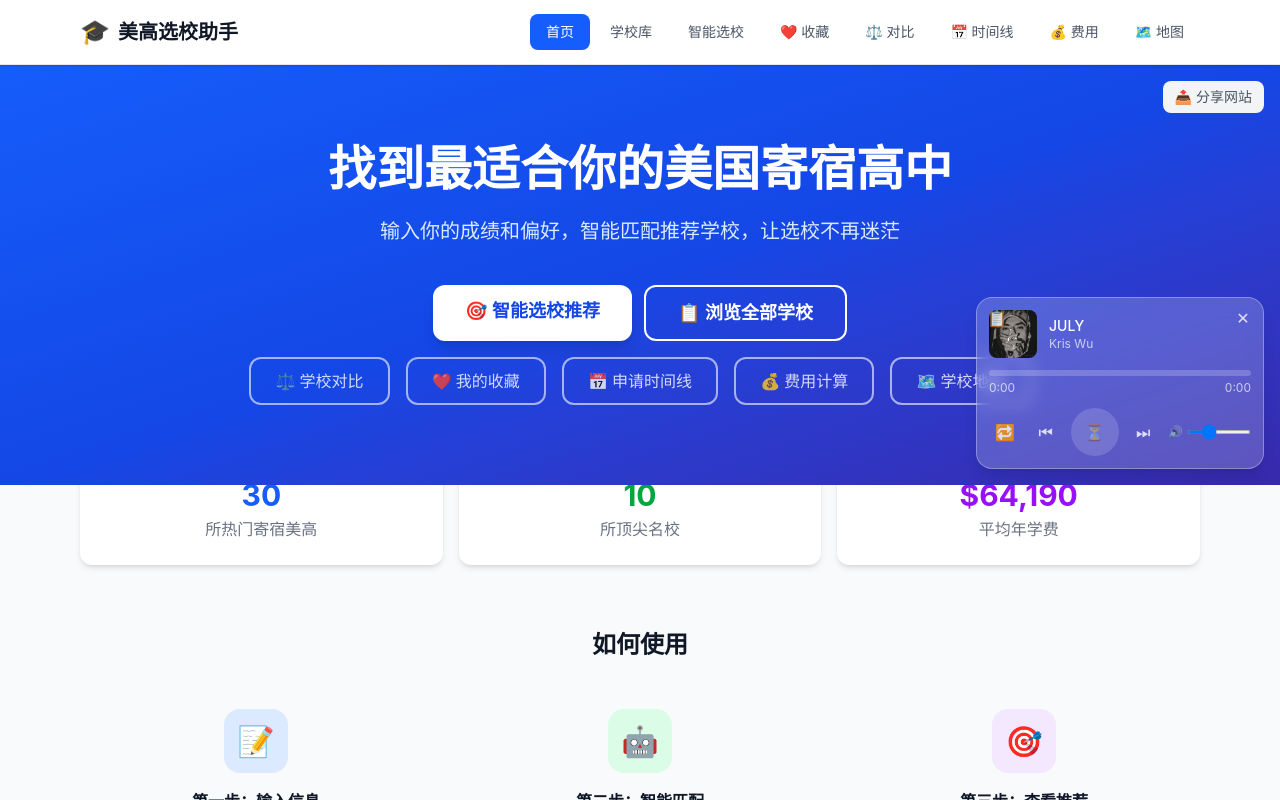
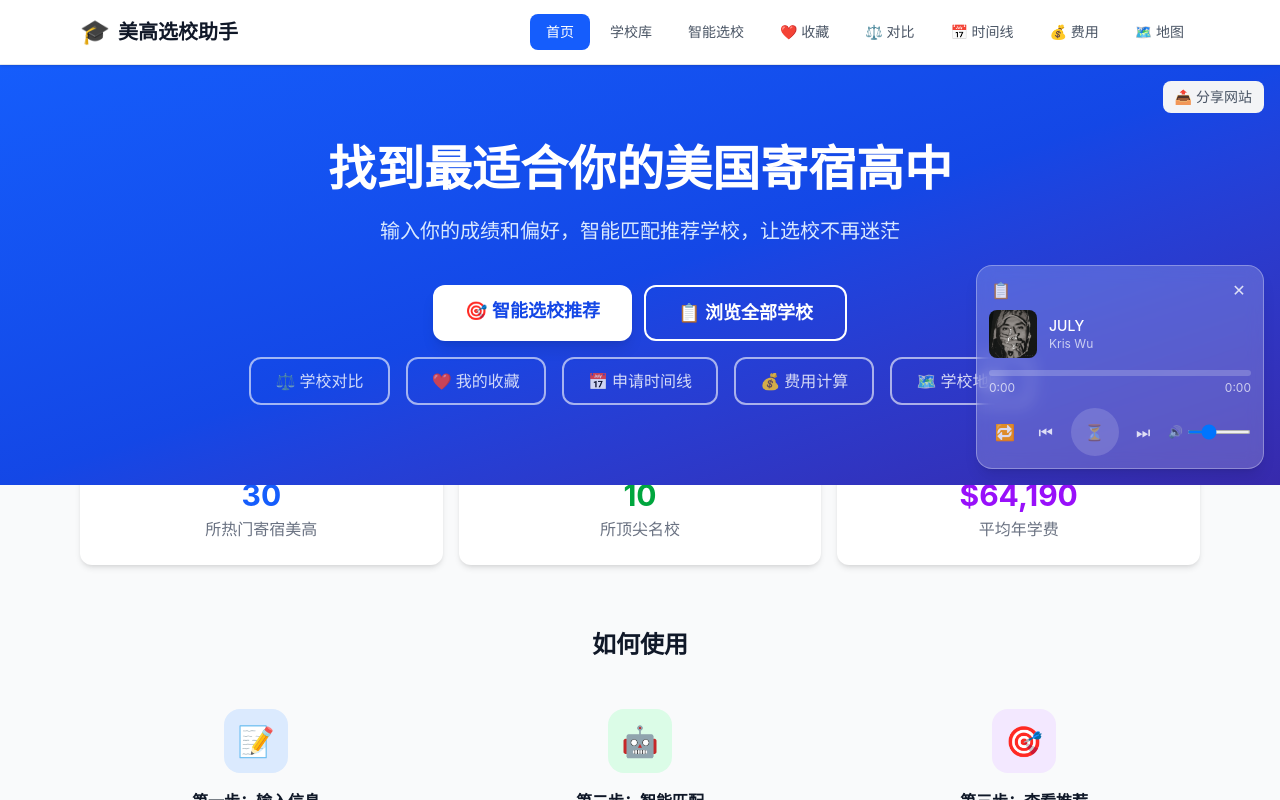
Before and after one commit to Hshyyy/meigao-helper, a React (Vite) app: page / in a window 1280 px wide. Both pictures are taken after a click on the button 1240 px from the left and 445 px from the top of the page. Shown: the top 800 px of the page. Built offline with nearby package versions, Linux system fonts and the light colour scheme.

Commit message:
播放器修复：歌单独立关闭，按钮位置调整

```diff
--- a/src/components/MusicPlayer.tsx
+++ b/src/components/MusicPlayer.tsx
@@ -113,7 +113,6 @@ export default function MusicPlayer() {
     setCurrentTrack(index);
     audio.src = playlist[index].file;
     audio.load();
-    // 自动播放
     audio.play().catch((err) => {
       console.log("播放失败:", err);
       setIsPlaying(false);
@@ -196,6 +195,17 @@ export default function MusicPlayer() {
   // 计算进度百分比
   const progress = duration > 0 ? (currentTime / duration) * 100 : 0;
 
+  // 关闭播放器（同时关闭歌单）
+  const closePlayer = () => {
+    setExpanded(false);
+    setShowList(false);
+  };
+
+  // 只关闭歌单
+  const closeList = () => {
+    setShowList(false);
+  };
+
   if (playlist.length === 0) {
     return null;
   }
@@ -221,13 +231,23 @@ export default function MusicPlayer() {
       {/* 展开状态：完整播放器 */}
       {expanded && (
         <div className="bg-white/20 backdrop-blur-sm rounded-2xl shadow-lg border border-white/30 p-3 w-72">
-          {/* 收起按钮 */}
+          {/* 顶部按钮：歌单和关闭 */}
+          <div className="flex items-center justify-between mb-2">
             <button
-            onClick={() => setExpanded(false)}
-            className="absolute top-2 right-2 w-6 h-6 flex items-center justify-center text-white/80 hover:text-white transition-colors"
+              onClick={() => setShowList(!showList)}
+              className="w-6 h-6 flex items-center justify-center text-white/80 hover:text-white transition-colors"
+              title="播放列表"
+            >
+              📋
+            </button>
+            <button
+              onClick={closePlayer}
+              className="w-6 h-6 flex items-center justify-center text-white/80 hover:text-white transition-colors"
+              title="收起播放器"
             >
               ✕
             </button>
+          </div>
 
           {/* 歌曲信息 */}
           <div className="flex items-center gap-3 mb-3">
@@ -319,23 +339,25 @@ export default function MusicPlayer() {
               />
             </div>
           </div>
-
-          {/* 歌曲列表按钮 */}
-          <button
-            onClick={() => setShowList(!showList)}
-            className="absolute top-2 left-2 w-6 h-6 flex items-center justify-center text-white/80 hover:text-white transition-colors"
-          >
-            📋
-          </button>
         </div>
       )}
 
-      {/* 歌曲列表 */}
-      {showList && expanded && (
+      {/* 歌曲列表（独立弹窗） */}
+      {showList && (
         <div className="absolute bottom-full right-0 mb-2 bg-white rounded-xl shadow-lg border border-gray-200 p-3 min-w-56 max-h-64 overflow-y-auto">
+          {/* 歌单标题和关闭按钮 */}
           <div className="flex items-center justify-between mb-2">
+            <div className="flex items-center gap-2">
               <p className="text-xs text-gray-500">🎵 播放列表</p>
               <span className="text-xs text-gray-400">{getPlayModeTooltip()}</span>
+            </div>
+            <button
+              onClick={closeList}
+              className="w-5 h-5 flex items-center justify-center text-gray-400 hover:text-gray-600 transition-colors"
+              title="关闭歌单"
+            >
+              ✕
+            </button>
           </div>
           {playlist.map((track, index) => (
             <button
```
Lines whose indentation alone changed are shown as unchanged.
